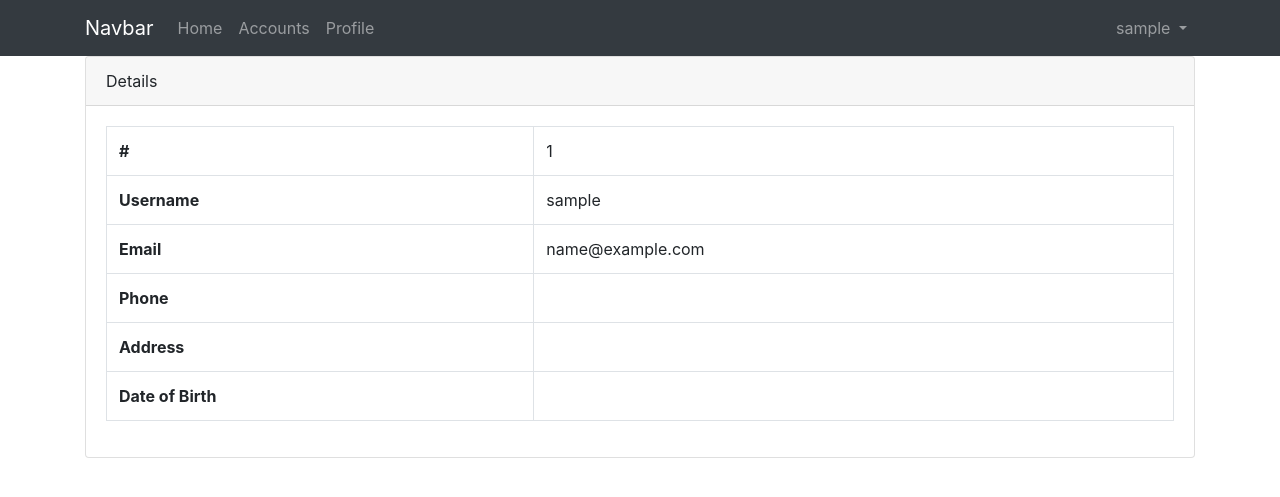
After one commit to arnabchakraborty97/rota-app, a Django app: page /accounts/profile/1/ in a window 1280 px wide. The commit adds this page. Shown: the top 497 px of the page. Run offline with Django 3.2, Linux system fonts and the light colour scheme; the visitor is signed in with stand-in values (Sample User, id 1); data comes from the database, SQL or seed files in the repository; some libraries are stand-ins or nearby versions.

Commit message:
User accounts CRUD complete

```diff
--- a/RotaApp/RotaApp/settings.py
+++ b/RotaApp/RotaApp/settings.py
@@ -142,7 +142,7 @@ if DEBUG:
     STATIC_ROOT = os.path.join(os.path.dirname(BASE_DIR), "static", "static-only")
     MEDIA_ROOT = os.path.join(os.path.dirname(BASE_DIR), "static", "media")
     STATICFILES_DIRS = (
-    os.path.join(os.path.dirname(BASE_DIR), "static", "static"),
+        os.path.join(os.path.dirname(BASE_DIR), "static", "static"),
     )
 
 CRISPY_TEMPLATE_PACK = 'bootstrap4'
--- a/RotaApp/RotaApp/urls.py
+++ b/RotaApp/RotaApp/urls.py
@@ -17,7 +17,7 @@ urlpatterns = [
     url(r'dashboard/', include('dashboard.urls', namespace='dashboard')),
 
    	# Redirect all other urls
-    # url(r'^.*$', RedirectView.as_view(url=reverse_lazy('dashboard:index'))),
+    url(r'^.*$', RedirectView.as_view(url=reverse_lazy('dashboard:index'))),
 
 
 ]
--- a/RotaApp/accounts/forms.py
+++ b/RotaApp/accounts/forms.py
@@ -14,6 +14,9 @@ class UserBasicForm(UserCreationForm):
 
 class MemberForm(forms.ModelForm):
 
+	date_of_birth = forms.CharField(widget=forms.widgets.DateTimeInput(attrs={"type": "date"}))
+	date_of_joining = forms.CharField(widget=forms.widgets.DateTimeInput(attrs={"type": "date"}))
+
 	class Meta:
 		model = Member
 		fields = ['role', 'phone', 'address', 'date_of_birth', 'date_of_joining', 'blood_group', 'designation']
--- /dev/null
+++ b/RotaApp/accounts/templates/accounts/profile.html
@@ -0,0 +1,47 @@
+{% extends 'dashboard/base.html' %}
+
+{% block title %}
+
+	Profile
+
+{% endblock %}
+
+{% block body %}
+
+	<div class="container">
+		<div class="card">
+			<div class="card-header">Details</div>
+			<div class="card-body">
+				<table class="table table-bordered">
+					<tbody class="tbody-light">
+						<tr>
+							<th>#</th>
+							<td>{{ user.id }}</td>
+						</tr>
+						<tr>
+							<th>Username</th>
+							<td>{{ user.username }}</td>
+						</tr>
+						<tr>
+							<th>Email</th>
+							<td>{{ user.email }}</td>
+						</tr>
+						<tr>
+							<th>Phone</th>
+							<td>{{ user.member.phone }}</td>
+						</tr>
+						<tr>
+							<th>Address</th>
+							<td>{{ user.member.address }}</td>
+						</tr>
+						<tr>
+							<th>Date of Birth</th>
+							<td>{{ user.member.date_of_birth }}</td>
+						</tr>
+					</tbody>
+				</table>
+			</div>
+		</div>
+	</div>
+
+{% endblock %}
--- a/RotaApp/accounts/urls.py
+++ b/RotaApp/accounts/urls.py
@@ -6,8 +6,24 @@ app_name = 'accounts'
 urlpatterns = [
 
 	# /accounts/
+	url(r'^$', views.index, name='index'),
 
 	# /accounts/register/
-	url(r'register/$', views.user_register, name='register'),
+	url(r'^register/$', views.user_register, name='register'),
+
+	# /accounts/login/
+	url(r'^login/$', views.user_login, name='login'),
+
+	# /accounts/profile/3/
+	url(r'^profile/(?P<user_id>[0-9]+)/$', views.profile, name='profile'),
+
+	# accounts/2/edit_user
+	url(r'^(?P<user_id>[0-9]+)/edit_user/', views.edit_user, name='user-edit'),
+
+	# accounts/2/delete_user
+	url(r'^(?P<user_id>[0-9]+)/delete_user/', views.delete_user, name='user-delete'),
+
+	# /accounts/logout/
+	url(r'^logout/$', views.user_logout, name='logout'),
 
 ]
--- a/RotaApp/accounts/views.py
+++ b/RotaApp/accounts/views.py
@@ -29,7 +29,7 @@ def user_register(request):
         	if user.is_active:
         		member.user = user
         		role = member_form.cleaned_data['role']
-        		if role == 'Admin':
+        		if role == 'ADMIN':
         			user.is_superuser = True
         		member.save()
         		login(request, user)
@@ -37,3 +37,84 @@ def user_register(request):
         	else:
         		return render(request, 'accounts/register.html', {'error_message': 'The user is no longer active.'})
     return render(request, 'accounts/register.html', {'form': form, 'member_form': member_form})
+
+
+def user_login(request):
+    # Login required
+    if not request.user.is_authenticated:
+        if request.method == "POST":
+            username = request.POST['username']
+            password = request.POST['password']
+            user = authenticate(username=username, password=password)
+
+            #If user is not banned
+            if user is not None:
+                if user.is_active:
+                    login(request, user)
+                    return render(request, 'dashboard/index.html', {'success': 'You are now logged in!'})
+                else:
+                    return render(request, 'accounts/register.html', {'error_message': 'The user is no longer active'})
+            return render(request, 'accounts/login.html', {'error': 'Credentials do not match'})
+        return render(request, 'accounts/login.html')
+    return render(request, 'dashboard/index.html')
+
+
+def edit_user(request, user_id):
+    user = User.objects.get(pk=user_id)
+
+    if request.method == "POST":
+        form = UserBasicForm(request.POST, instance=user)
+        member_form = MemberForm(request.POST, instance=user.member)
+
+        if form.is_valid() and member_form.is_valid():
+            user = form.save(commit=False)
+            member = member_form.save(commit=False)
+            username = form.cleaned_data['username']
+            password = form.cleaned_data['password1']   #password1 and password2(confirm_password) are the two variables in UserCreationForm
+            email = form.cleaned_data['email']
+            user.set_password(password)
+            user.save()
+
+            role = member_form.cleaned_data['role']
+            if role == 'Admin':
+                user.is_superuser = True
+            member.save()
+            users = User.objects.all()
+            return render(request, 'accounts/index.html', {'users': users})
+        return render(request, 'accounts/register.html', {'form': form, 'member_form': member_form})
+    else:
+        form = UserBasicForm(instance=user)
+        member_form = MemberForm(instance=user.member)
+        return render(request, 'accounts/register.html', {'form': form, 'member_form': member_form})
+
+
+def delete_user(request, user_id):
+    user = User.objects.get(pk=user_id)
+    user.delete()
+    users = User.objects.all()
+    return render(request, 'accounts/index.html', {'users': users})
+
+
+
+def user_logout(request):
+    logout(request)
+    return render(request, 'accounts/login.html')
+
+
+def index(request):
+    users = User.objects.all()
+    if request.user.is_authenticated:
+        return render(request, 'accounts/index.html', {'users': users})
+    else:
+        return render(request, 'accounts/login.html')
+
+def profile(request, user_id):
+
+    # Login required
+    if request.user.is_authenticated:
+        if user_id:
+            return render(request, 'accounts/profile.html', {'user': User.objects.get(pk=user_id), 'user_now': request.user})
+        else:
+            return render(request, 'accounts/profile.html', {'user': request.user})
+    else:
+        return render(request, 'accounts/login.html')
--- /dev/null
+++ b/RotaApp/dashboard/templates/dashboard/base.html
@@ -0,0 +1,27 @@
+<!DOCTYPE html>
+<html lang="en">
+<head>
+
+    <meta charset="UTF-8">
+    <meta name="viewport" content="width=device-width, initial-scale=1">
+    <title>{% block title %}{% endblock %}</title>
+    {% load static %}
+
+    <link rel="stylesheet" type="text/css" href="{% static 'css/bootstrap.min.css' %}">
+    {% block stylesheets %}{% endblock %}
+    <link href='https://fonts.googleapis.com/css?family=Satisfy' rel='stylesheet' type='text/css'>
+    {# <link rel="stylesheet" type="text/css" href="{% static 'css/style.css' %}"/> #}
+    <script src="{% static 'js/jquery.min.js' %}"></script>
+    <script src="{% static 'js/bootstrap.min.js' %}"></script>
+
+</head>
+<body>
+
+    {% include 'dashboard/navbar.html' %}
+    {% include 'dashboard/messages.html' %}
+
+    {% block body %}
+    {% endblock %}
+
+</body>
+</html>
--- /dev/null
+++ b/RotaApp/dashboard/templates/dashboard/messages.html
@@ -0,0 +1,15 @@
+{% if success %}
+
+	<div class="alert alert-success">
+		{{ success }}
+	</div>
+
+{% endif %}
+
+{% if error %}
+
+	<div class="alert alert-danger">
+		{{ error }}
+	</div>
+
+{% endif %}
--- /dev/null
+++ b/RotaApp/dashboard/templates/dashboard/navbar.html
@@ -0,0 +1,45 @@
+<nav class="navbar navbar-expand-lg navbar-dark bg-dark">
+  <div class="container">
+    <a class="navbar-brand" href="{% url 'dashboard:index' %}">Navbar</a>
+    <button class="navbar-toggler" type="button" data-toggle="collapse" data-target="#navbarSupportedContent" aria-controls="navbarSupportedContent" aria-expanded="false" aria-label="Toggle navigation">
+      <span class="navbar-toggler-icon"></span>
+    </button>
+
+    <div class="collapse navbar-collapse" id="navbarSupportedContent">
+      {% if user.is_authenticated %}
+        <ul class="navbar-nav mr-auto">
+          <li class="nav-item">
+            <a class="nav-link" href="{% url 'dashboard:index' %}">Home</a>
+          </li>
+          {% if user.is_superuser %}
+            <li class="nav-item">
+              <a class="nav-link" href="{% url 'accounts:index' %}">Accounts</a>
+            </li>
+          {% endif %}
+          <li class="nav-item">
+            <a class="nav-link" href="{% url 'accounts:profile' request.user.id %}">Profile</a>
+          </li>
+        </ul>
+        <ul class="navbar-nav ml-auto">
+          <li class="nav-item dropdown">
+            <a class="nav-link dropdown-toggle" href="#" id="navbarDropdown" role="button" data-toggle="dropdown" aria-haspopup="true" aria-expanded="false">
+              {{ user.username }}
+            </a>
+            <div class="dropdown-menu" aria-labelledby="navbarDropdown">
+              <a class="dropdown-item" href="{% url 'accounts:logout' %}">Logout</a>
+            </div>
+          </li>
+        </ul>
+      {% else %}
+        <ul class="navbar-nav ml-auto">
+          <li class="nav-item">
+            <a href="{% url 'accounts:login' %}" class="nav-link">Login</a>
+          </li>
+          <li class="nav-item">
+            <a href="{% url 'accounts:register' %}" class="nav-link">Register</a>
+          </li>
+        </ul>
+      {% endif %}
+    </div>
+  </div>
+</nav>
```
Also changed, not shown: RotaApp/accounts/templates/accounts/form_template.html (added, +17 -0 lines), RotaApp/accounts/templates/accounts/index.html (added, +36 -0 lines), RotaApp/accounts/templates/accounts/login.html (added, +51 -0 lines), RotaApp/accounts/templates/accounts/member_form.html (added, +23 -0 lines), RotaApp/accounts/templates/accounts/register.html (+39 -1 lines), RotaApp/dashboard/templates/dashboard/index.html (+13 -2 lines).
